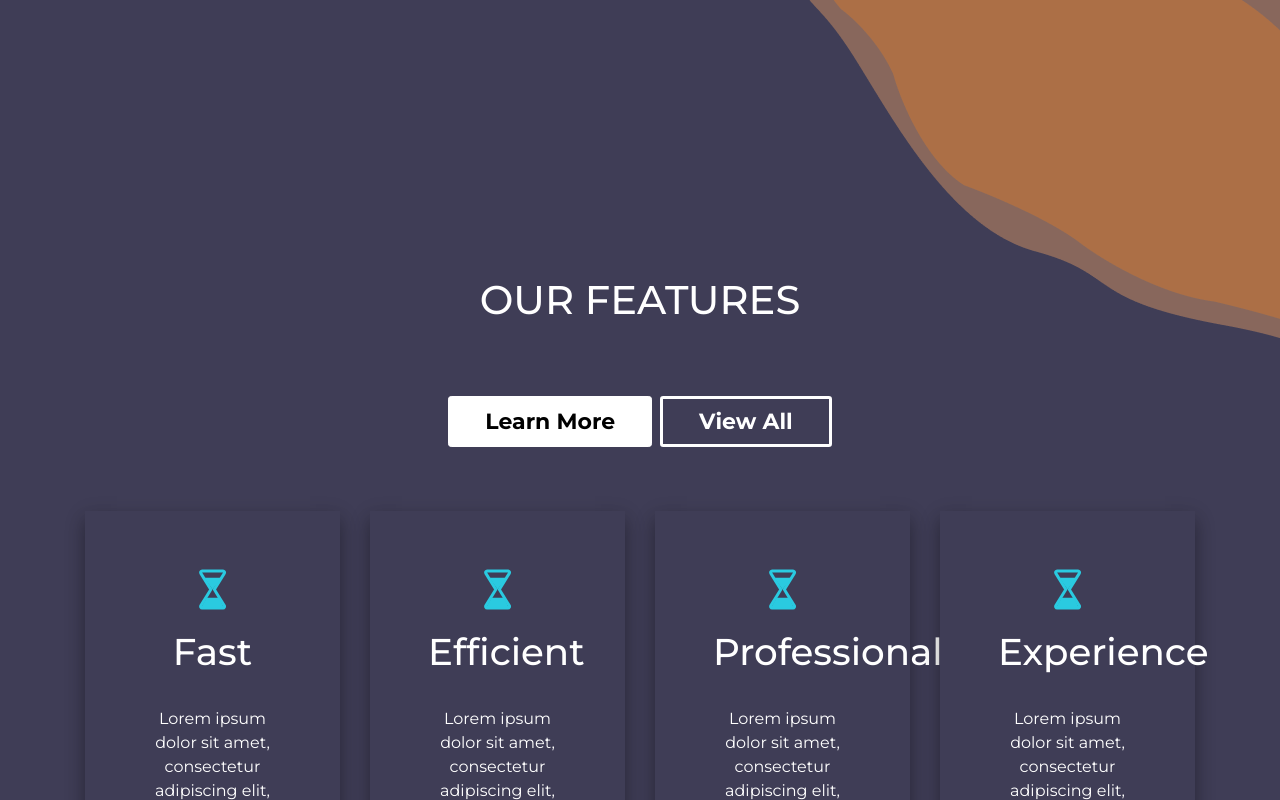
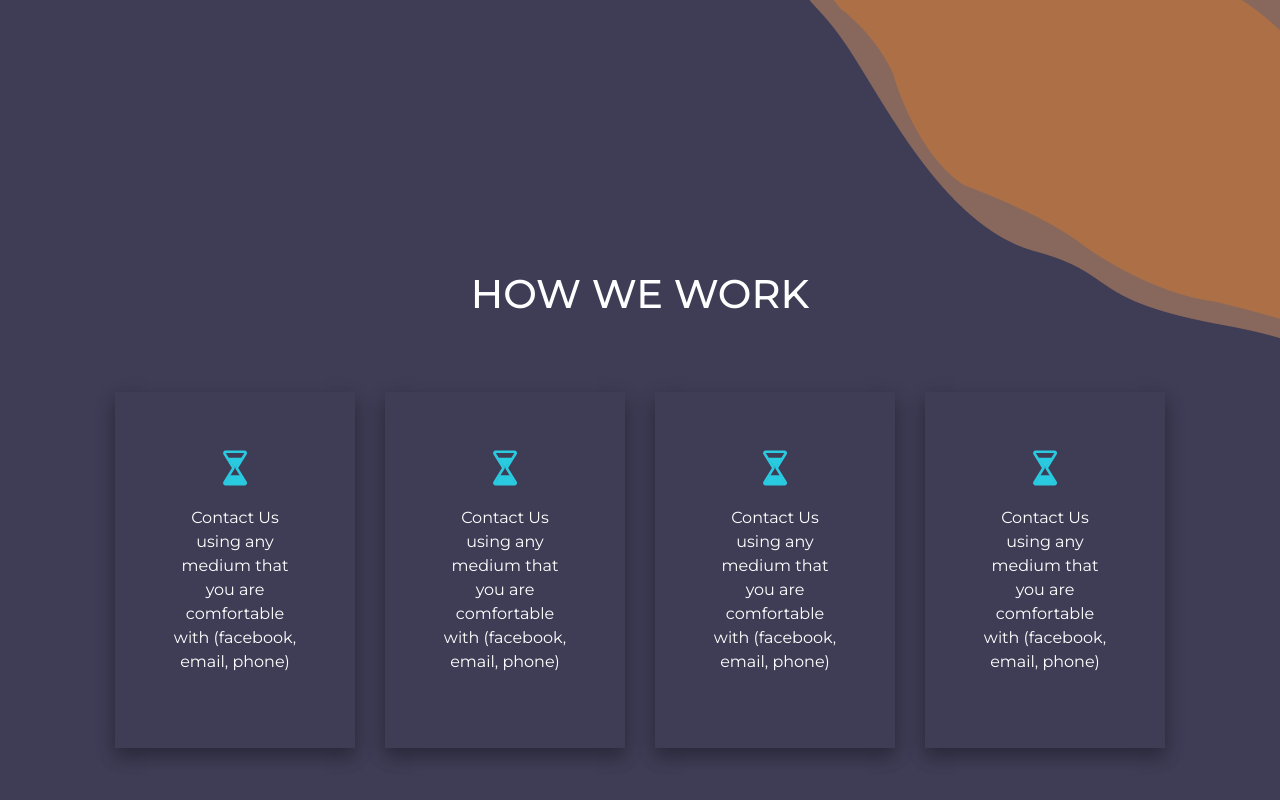
Before and after one commit to timeportal21/sochware-update, a React (Create React App) app: page /home in a window 1280 px wide. Shown: the part 940-1740 px from the top of the page. Built offline with nearby package versions, Linux system fonts and the light colour scheme.

Commit message:
added working section in home page

```diff
--- a/src/components/Features/Features.scss
+++ b/src/components/Features/Features.scss
@@ -43,9 +43,3 @@
 .group-title {
     text-align: center;
 }
-
-@media (min-width: 1200px) {
-    .our-feature {
-        margin-top: -200px;
-    }
-}
--- /dev/null
+++ b/src/components/WorkingStrategy/WorkSection.js
@@ -0,0 +1,59 @@
+import React, { useState } from "react";
+import "./_worksection.scss";
+import fastDamaro from "../../images/Group5.svg";
+
+function WorkSection({ heroColor }) {
+    const [workContent, setWorkContent] = useState([
+        {
+            content:
+                "Contact Us using any medium that you are comfortable with (facebook, email, phone)",
+            icon: fastDamaro,
+        },
+        {
+            content:
+                "Contact Us using any medium that you are comfortable with (facebook, email, phone)",
+            icon: fastDamaro,
+        },
+        {
+            content:
+                "Contact Us using any medium that you are comfortable with (facebook, email, phone)",
+            icon: fastDamaro,
+        },
+        {
+            content:
+                "Contact Us using any medium that you are comfortable with (facebook, email, phone)",
+            icon: fastDamaro,
+        },
+    ]);
+    return (
+        <section className={`working-section ${heroColor}`}>
+            <div className="working-title text-center">
+                <h1>HOW WE WORK</h1>
+            </div>
+            <div className="container">
+                <div className="work-content">
+                    <div className="row">
+                        {workContent.map((data, i) => (
+                            <div className="col-12 col-xl-3 col-md-6 col-lg-4">
+                                <div className="group-feature">
+                                    <div className="group-image">
+                                        <img
+                                            src={data.icon}
+                                            alt=""
+                                            className="img-fluid"
+                                        />
+                                    </div>
+                                    <div className={`group-title ${heroColor}`}>
+                                        <p>{data.content}</p>
+                                    </div>
+                                </div>
+                            </div>
+                        ))}
+                    </div>
+                </div>
+            </div>
+        </section>
+    );
+}
+
+export default WorkSection;
--- /dev/null
+++ b/src/components/WorkingStrategy/_worksection.scss
@@ -0,0 +1,21 @@
+.working-section {
+    padding: 100px;
+    &.hero-light {
+        background-color: #e1e3f5;
+    }
+}
+
+.working-title {
+    padding: 40px;
+    text-transform: uppercase;
+}
+
+.work-content {
+    padding-top: 2vw;
+}
+
+@media (min-width: 1200px) {
+    .working-section {
+        margin-top: -346px;
+    }
+}
--- a/src/pages/Home/Home.js
+++ b/src/pages/Home/Home.js
@@ -2,11 +2,13 @@ import React from "react";
 import HeroSection from "../../components/HeroSection/HeroSection";
 import Features from "../../components/Features/Features";
 import SochwareEnhance from "../../components/SochwareEnhance/SochwareEnhance";
+import WorkSection from "../../components/WorkingStrategy/WorkSection";
 
 function Home({ heroColor, customButton, borderButton }) {
     return (
         <>
             <HeroSection heroColor={heroColor} customButton={customButton} />
+            <WorkSection heroColor={heroColor} />
             <Features
                 heroColor={heroColor}
                 customButton={customButton}
--- a/src/pages/OurServices/OurServices.js
+++ b/src/pages/OurServices/OurServices.js
@@ -4,11 +4,9 @@ import cpuImage from "../../images/cpu.png";
 import softwareImage from "../../images/software.png";
 import trainingImage from "../../images/training.png";
 import communityImage from "../../images/community.png";
-import { IoChevronForwardSharp } from "react-icons/io5";
 import {
     Accordion,
     AccordionContext,
-    Card,
     useAccordionToggle,
 } from "react-bootstrap";
 import { MdKeyboardArrowDown, MdKeyboardArrowRight } from "react-icons/md";
```
